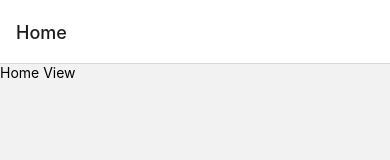
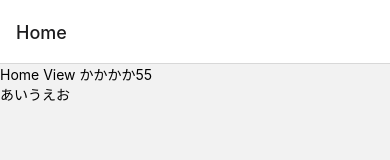
Before and after one commit to bamboooo-dev/ArtSign-ui, a React Native app: screen /Home in a window 390 px wide. Shown: the top 160 px of the page. Built offline with nearby package versions, Linux system fonts and the light colour scheme.

Commit message:
動作確認

```diff
--- a/src/screens/Home.js
+++ b/src/screens/Home.js
@@ -9,7 +9,13 @@ const HomeScreen = () => {
     <SafeAreaView>
       <StatusBar />
       <View>
-        <Text>Home View</Text>
+        <Text>
+          Home View
+          かかかか55
+        </Text>
+        <Text>
+          あいうえお
+        </Text>
       </View>
     </SafeAreaView>
   );
```
